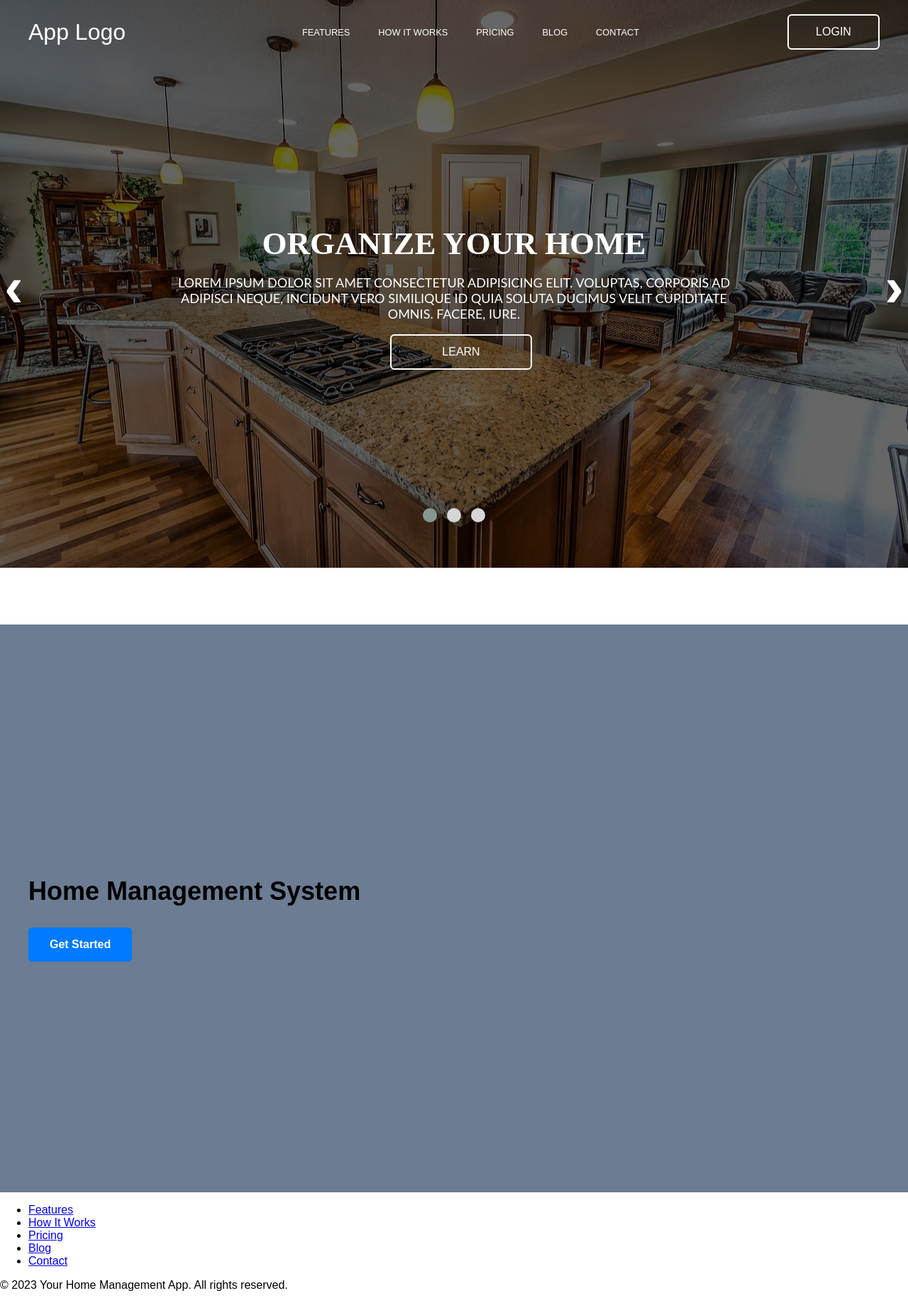
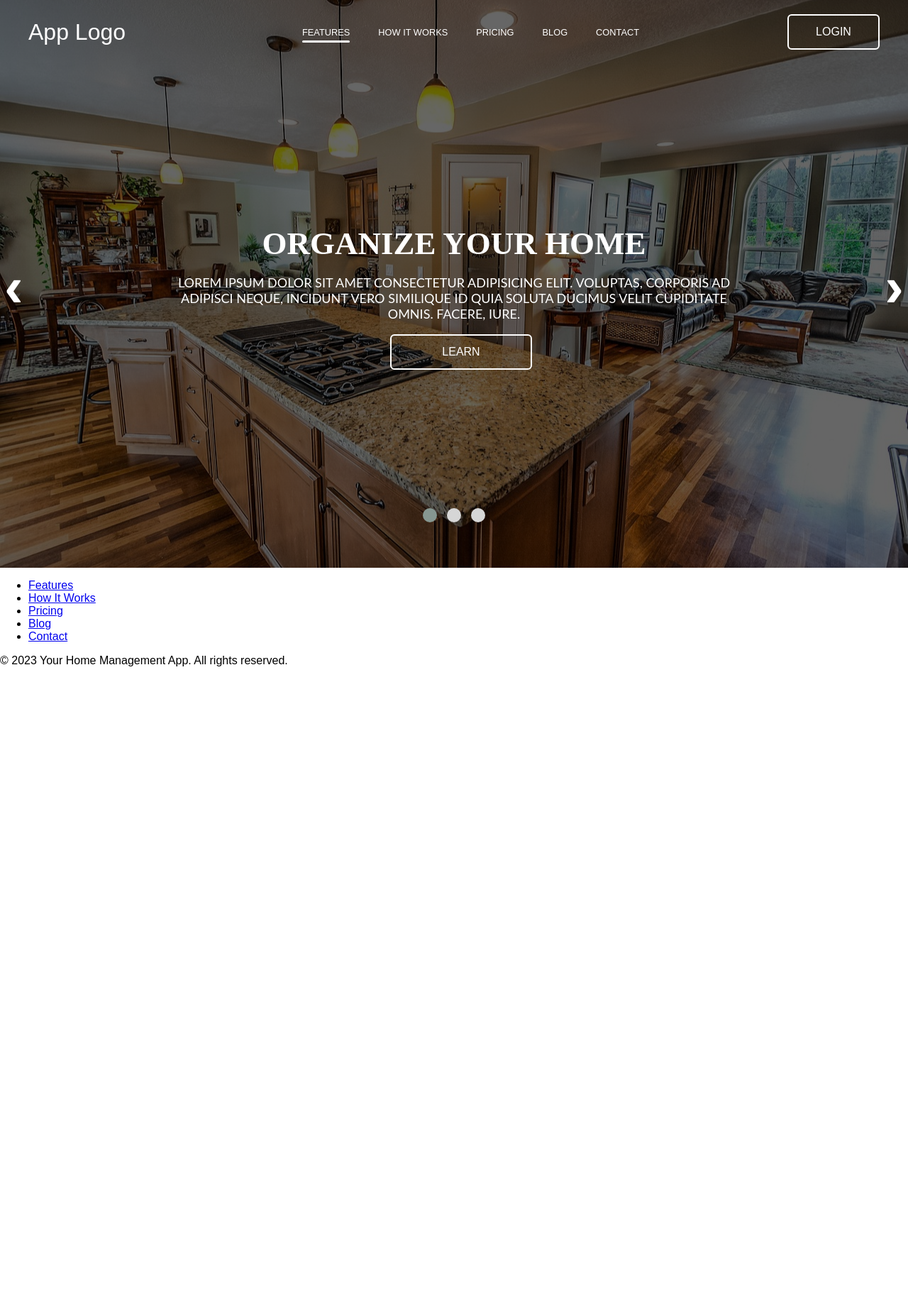
Before and after one commit to Ademic2022/FAMEC, a Flask app: page / in a window 1280 px wide. Shown: the whole page at 71% size. After the commit the page ends 939 px from the top, so only its background shows below. Run offline with Flask 3, Linux system fonts and the light colour scheme.

Commit message:
modified

```diff
--- a/web_flask/templates/landing_page.html
+++ b/web_flask/templates/landing_page.html
@@ -16,7 +16,7 @@
                 <div class="logo">App Logo</div>
                 <nav class="navigation">
                     <ul>
-                        <li><a class="nav-btn" href="#home" class="active" style="--i:1;">Features</a></li>
+                        <li><a class="nav-btn" href="#home" style="--i:1;">Features</a></li>
                         <li><a class="nav-btn"  href="#how-it-works" style="--i:2;">How It Works</a></li>
                         <li><a class="nav-btn"  href="#pricing" style="--i:3;">Pricing</a></li>
                         <li><a class="nav-btn"  href="#blog" style="--i:4;">Blog</a></li>
@@ -51,35 +51,6 @@
         </div>
     </section>
 
-    <section class="hero">
-        <div class="hero-content">
-            <h1>Home Management System</h1>
-            <p></p>
-            <a href="#" class="cta-button">Get Started</a>
-        </div>
-        <!-- <img src="hero-image.jpg" alt="Happy Family at Home"> -->
-    </section>
-
-    <section id="features" class="features">
-        <!-- Feature cards go here -->
-    </section>
-
-    <section id="how-it-works" class="how-it-works">
-        <!-- How It Works steps and images go here -->
-    </section>
-
-    <section id="pricing" class="pricing">
-        <!-- Pricing plans and comparison table go here -->
-    </section>
-
-    <section id="blog" class="blog">
-        <!-- Latest blog posts go here -->
-    </section>
-
-    <section id="contact" class="contact">
-        <!-- Contact form and information go here -->
-    </section>
-
     <footer>
         <nav>
             <ul>
```
